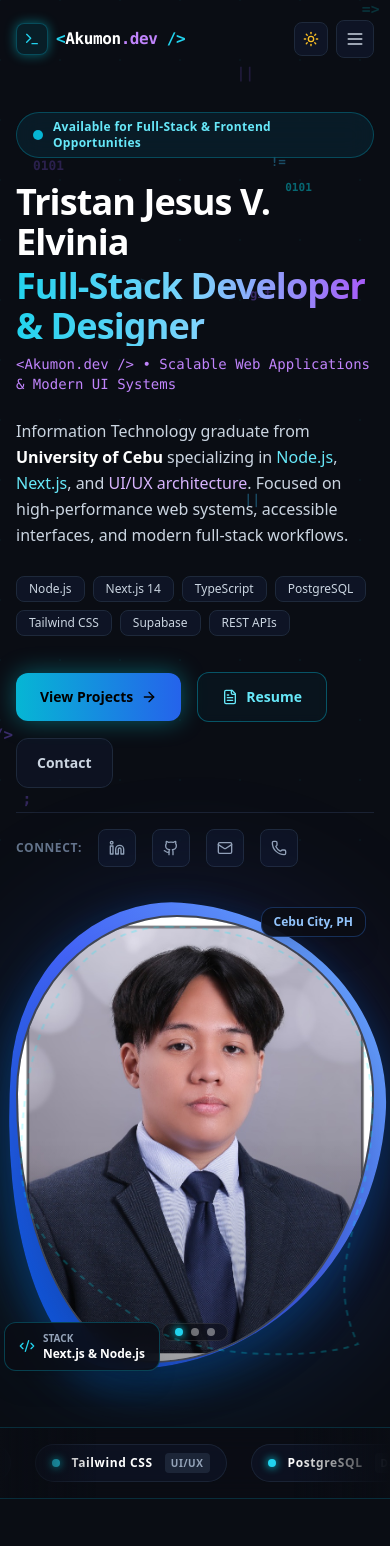
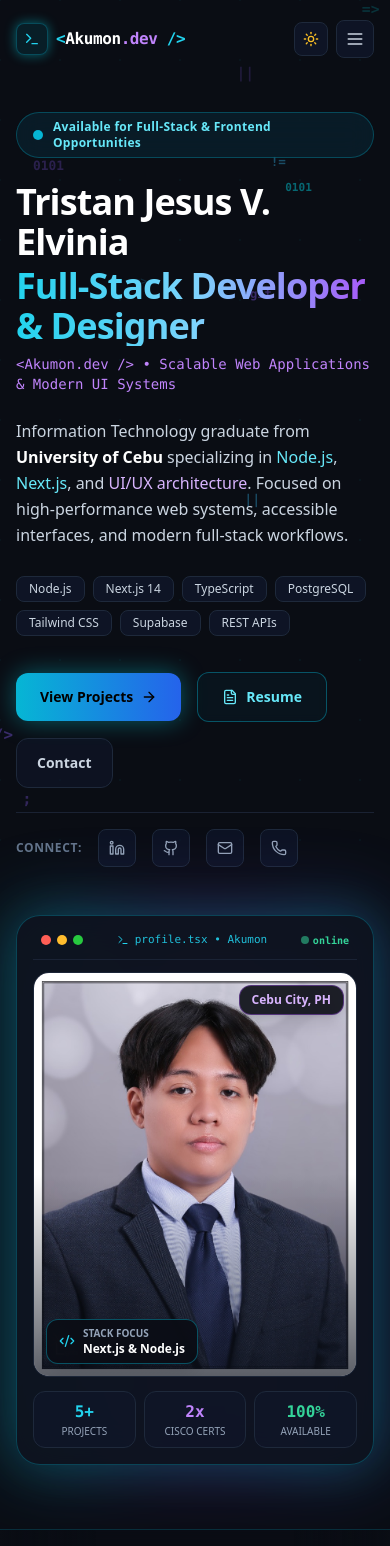
Before and after one commit to AKUMON12/Tristan-portfolio, a Next.js app: page / in a window 390 px wide. Shown: the top 1546 px of the page. Built offline with nearby package versions, Linux system fonts and the light colour scheme.

Commit message:
feat: implement responsive Hero section with tech stack and profile summary

```diff
--- a/src/components/sections/Hero.tsx
+++ b/src/components/sections/Hero.tsx
@@ -10,6 +10,7 @@ import {
   ArrowRight,
   FileText,
   Code2,
+  Terminal,
 } from 'lucide-react';
 
 interface HeroProps {
@@ -130,75 +131,74 @@ export const Hero: React.FC<HeroProps> = ({ onOpenResume }) => {
             </div>
           </div>
 
-          {/* Right Profile Column (Col 5) - Fluid Wave & Arch Cutout Design matching reference */}
+          {/* Right Profile Column (Col 5) - High-End Cyber Glass Showcase matching system theme */}
           <div className="flex justify-center lg:col-span-5 lg:justify-end">
-            <div className="relative w-full max-w-[380px] sm:max-w-[420px]">
-              {/* Outer Ambient Glow */}
-              <div className="absolute -inset-4 rounded-full bg-gradient-to-tr from-cyan-500/20 via-blue-600/20 to-purple-600/10 blur-3xl" />
+            <div className="relative w-full max-w-md">
+              {/* Outer Ambient Multi-Layer Glow */}
+              <div className="absolute -inset-3 rounded-3xl bg-gradient-to-r from-cyan-500/30 via-purple-600/30 to-blue-500/30 opacity-70 blur-2xl transition-all duration-700 group-hover:opacity-100" />
 
-              {/* Decorative Fluid Contour SVG Line */}
-              <svg
-                viewBox="0 0 400 480"
-                fill="none"
-                xmlns="http://www.w3.org/2000/svg"
-                className="absolute -top-3 -right-3 h-[106%] w-[106%] pointer-events-none z-20 opacity-80"
-              >
-                <path
-                  d="M 170,15 C 290,15 385,80 385,210 C 385,320 330,370 370,455 C 330,470 200,475 140,430 C 80,385 15,350 15,260 C 15,120 70,15 170,15 Z"
-                  stroke="rgba(0, 240, 255, 0.45)"
-                  strokeWidth="2"
-                  strokeDasharray="6 6"
-                  className="animate-pulse-slow"
-                />
-              </svg>
+              {/* Main Cyber-Glass Card Container */}
+              <div className="group relative overflow-hidden rounded-3xl border border-cyan-500/30 bg-[#0E131F]/90 p-4 shadow-[0_0_50px_rgba(0,240,255,0.2)] backdrop-blur-xl transition-all duration-500 hover:border-cyan-400/60 hover:shadow-[0_0_60px_rgba(0,240,255,0.28)]">
+                {/* Header Window Bar */}
+                <div className="mb-3 flex items-center justify-between border-b border-slate-800/80 px-2 pb-2.5">
+                  <div className="flex items-center space-x-1.5">
+                    <span className="h-2.5 w-2.5 rounded-full bg-[#FF5F56]" />
+                    <span className="h-2.5 w-2.5 rounded-full bg-[#FFBD2E]" />
+                    <span className="h-2.5 w-2.5 rounded-full bg-[#27C93F]" />
+                  </div>
+                  <div className="flex items-center space-x-1.5 font-mono text-[11px] text-cyan-400/90 font-medium">
+                    <Terminal className="h-3 w-3 text-cyan-400" />
+                    <span>profile.tsx • Akumon</span>
+                  </div>
+                  <div className="flex items-center space-x-1">
+                    <span className="h-2 w-2 rounded-full bg-emerald-400 animate-pulse" />
+                    <span className="font-mono text-[10px] text-emerald-400 font-semibold">online</span>
+                  </div>
+                </div>
 
-              {/* Secondary Blue Wave Fluid Shape Layer */}
-              <div
-                className="absolute -inset-1 bg-gradient-to-tr from-[#0052D4] via-[#4364F7] to-[#6FB1FC] shadow-[0_15px_40px_rgba(0,122,255,0.35)] transition-transform duration-700"
-                style={{
-                  borderRadius: '42% 58% 68% 32% / 38% 42% 58% 62%',
-                  transform: 'rotate(4deg) scale(1.03)',
-                }}
-              />
-
-              {/* Main Photo Cutout Container with Asymmetric Arch / Fluid Wave Mask */}
-              <div
-                className="relative z-10 aspect-[4/5] w-full overflow-hidden bg-slate-900 border-2 border-white/20 shadow-2xl transition-transform duration-500 hover:scale-[1.01]"
-                style={{
-                  borderRadius: '45% 55% 62% 38% / 40% 40% 60% 60%',
-                }}
-              >
+                {/* Profile Portrait Container */}
+                <div className="relative aspect-[4/5] w-full overflow-hidden rounded-2xl border border-slate-800/90 bg-slate-950 shadow-inner">
                   <Image
                     src="/assets/profile.jpg"
                     alt="Tristan Jesus V. Elvinia"
                     fill
                     priority
-                  className="object-cover object-top transition-transform duration-700 hover:scale-105"
+                    className="object-cover object-top transition-transform duration-700 group-hover:scale-105"
                   />
 
-                {/* Subtle soft gradient at the lower fluid edge */}
-                <div className="absolute inset-0 bg-gradient-to-t from-[#0A0D14]/80 via-transparent to-transparent opacity-50" />
+                  {/* Subtle glass reflection & vignette */}
+                  <div className="absolute inset-0 bg-gradient-to-t from-[#0E131F]/90 via-transparent to-transparent opacity-75" />
 
-                {/* Pagination indicator dots along bottom curve (matching reference image) */}
-                <div className="absolute bottom-5 left-1/2 -translate-x-1/2 flex items-center space-x-2 rounded-full bg-black/40 px-3 py-1 backdrop-blur-md border border-white/10">
-                  <span className="h-2 w-2 rounded-full bg-cyan-400 shadow-[0_0_8px_#00F0FF]" />
-                  <span className="h-2 w-2 rounded-full bg-white/40" />
-                  <span className="h-2 w-2 rounded-full bg-white/40" />
-                </div>
-              </div>
-
-              {/* Floating Stack Focus Chip */}
-              <div className="absolute -bottom-2 -left-3 z-30 flex items-center gap-2 rounded-xl border border-cyan-500/30 bg-[#0A0D14]/90 px-3.5 py-2 shadow-xl backdrop-blur-md">
+                  {/* Floating Hologram Chip 1: Stack Focus */}
+                  <div className="absolute bottom-3 left-3 flex items-center gap-2 rounded-xl border border-cyan-500/40 bg-[#0A0D14]/90 px-3 py-1.5 shadow-lg backdrop-blur-md">
                     <Code2 className="h-4 w-4 text-cyan-400" />
                     <div className="text-left">
-                  <p className="text-[10px] uppercase font-bold text-slate-400">Stack</p>
+                      <p className="text-[10px] uppercase font-bold text-slate-400">Stack Focus</p>
                       <p className="text-xs font-semibold text-white">Next.js & Node.js</p>
                     </div>
                   </div>
 
-              {/* Floating Location Chip */}
-              <div className="absolute -top-2 right-2 z-30 flex items-center gap-1.5 rounded-xl border border-blue-500/30 bg-[#0A0D14]/90 px-3 py-1.5 shadow-xl backdrop-blur-md">
-                <span className="text-xs font-bold text-blue-300">Cebu City, PH</span>
+                  {/* Floating Hologram Chip 2: Location */}
+                  <div className="absolute top-3 right-3 flex items-center gap-1.5 rounded-xl border border-purple-500/40 bg-[#0A0D14]/90 px-3 py-1.5 shadow-lg backdrop-blur-md">
+                    <span className="text-xs font-bold text-purple-300">Cebu City, PH</span>
+                  </div>
+                </div>
+
+                {/* Metrics Matrix Bar below portrait */}
+                <div className="mt-3.5 grid grid-cols-3 gap-2 text-center">
+                  <div className="rounded-xl border border-slate-800 bg-slate-900/60 p-2 transition-colors hover:border-cyan-500/30">
+                    <p className="font-mono text-base font-bold text-cyan-400">5+</p>
+                    <p className="text-[10px] text-slate-400 uppercase font-medium">Projects</p>
+                  </div>
+                  <div className="rounded-xl border border-slate-800 bg-slate-900/60 p-2 transition-colors hover:border-purple-500/30">
+                    <p className="font-mono text-base font-bold text-purple-400">2x</p>
+                    <p className="text-[10px] text-slate-400 uppercase font-medium">Cisco Certs</p>
+                  </div>
+                  <div className="rounded-xl border border-slate-800 bg-slate-900/60 p-2 transition-colors hover:border-emerald-500/30">
+                    <p className="font-mono text-base font-bold text-emerald-400">100%</p>
+                    <p className="text-[10px] text-slate-400 uppercase font-medium">Available</p>
+                  </div>
+                </div>
               </div>
             </div>
           </div>
```
Lines whose indentation alone changed are shown as unchanged.
